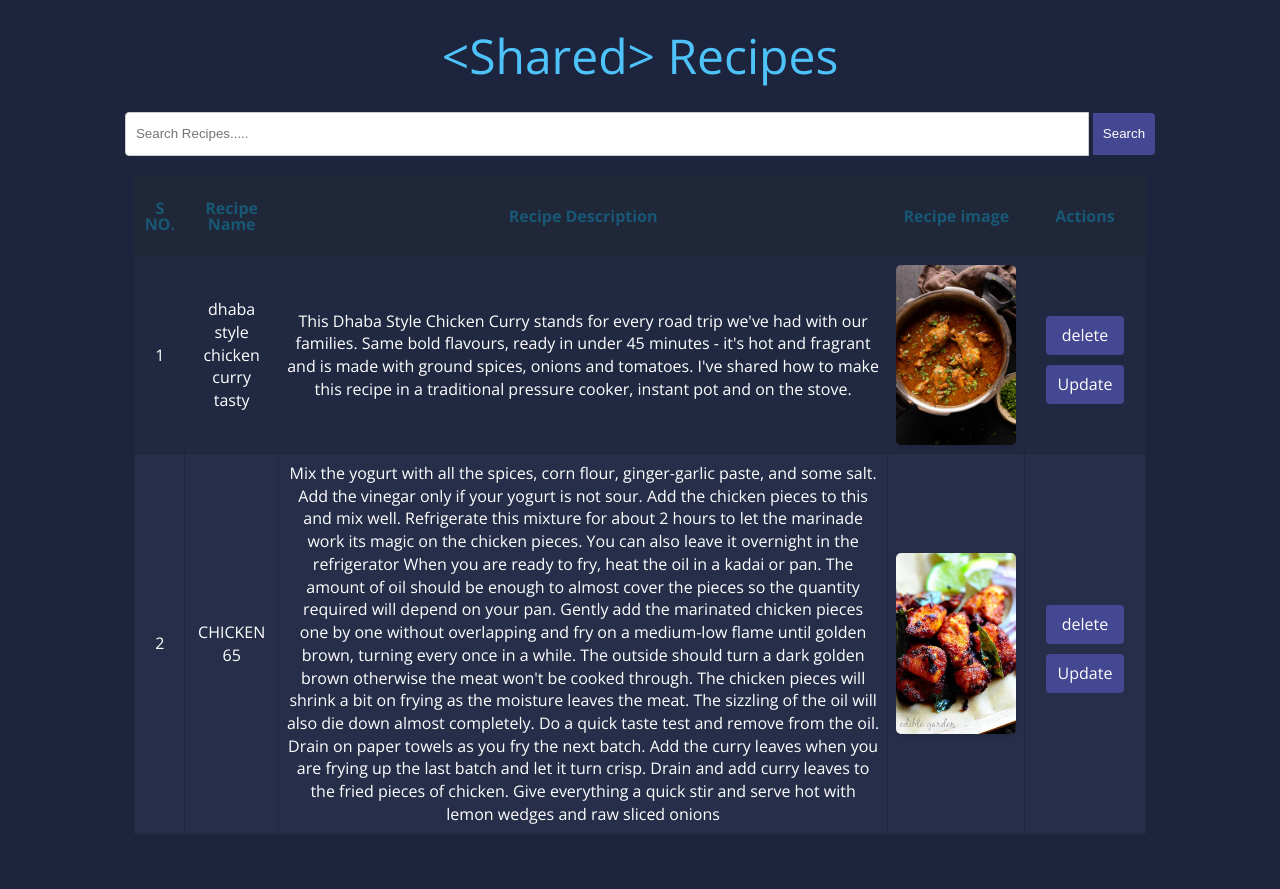
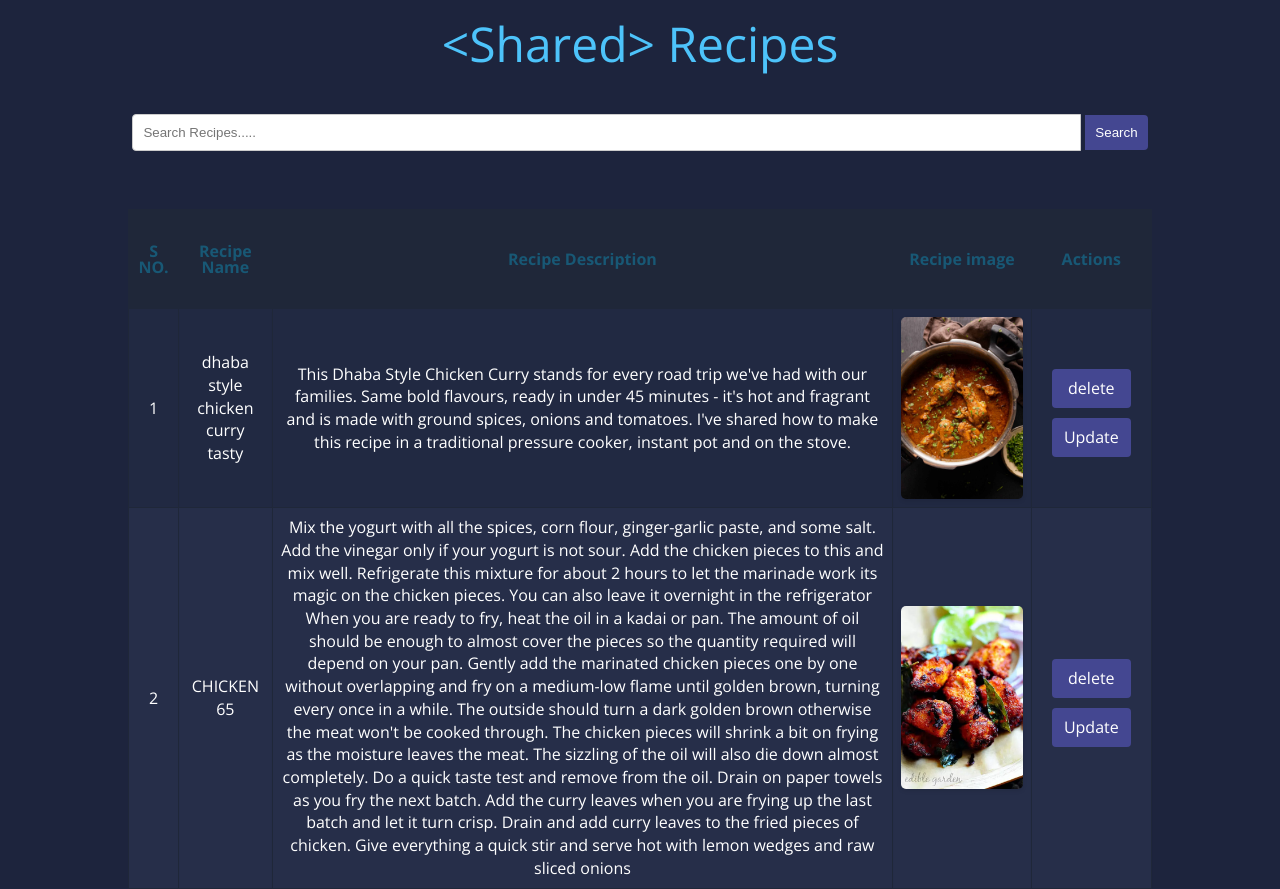
Before and after one commit to Rahwik/Recipe-share, a Django app: page /shared/ in a window 1280 px wide. Before the commit the page ends 824 px from the top, so only its background shows below. Run offline with Django 5.2, Linux system fonts and the light colour scheme; data comes from the database, SQL or seed files in the repository.

Commit message:
responsive

```diff
--- a/recipeapp/templates/shared.html
+++ b/recipeapp/templates/shared.html
@@ -15,6 +15,8 @@
             line-height: 1.42em;
             color: #A7A1AE;
             background-color: #1d243d;
+            margin: 0;
+            padding: 0;
         }
 
         h1 {
@@ -23,6 +25,7 @@
             line-height: 1em;
             text-align: center;
             color: #4DC3FA;
+            margin: 20px 0;
         }
 
         h2 {
@@ -56,42 +59,30 @@
             text-align: center;
             color: #185875;
             padding: 12px 8px;
-            /* Adjust padding for better appearance */
         }
 
         .container td {
             font-weight: normal;
             font-size: 1em;
-            -webkit-box-shadow: 0 2px 2px -2px #0E1119;
-            -moz-box-shadow: 0 2px 2px -2px #0E1119;
             box-shadow: 0 2px 2px -2px #0E1119;
             text-align: center;
             color: #FFF;
-            /* Change text color for better visibility */
             padding: 8px;
-            /* Adjust padding for better appearance */
         }
 
         .container td img {
             max-width: 100%;
-            /* Ensure images don't exceed their container */
             height: auto;
-            /* Maintain aspect ratio */
             display: block;
-            /* Ensure images are centered within their cells */
             margin: 0 auto;
-            /* Center images horizontally */
             border-radius: 5px;
-            /* Add rounded corners */
             box-shadow: 0 2px 4px rgba(0, 0, 0, 0.1);
-            /* Add a subtle shadow */
         }
 
         .container td a.btn {
             display: inline-block;
             padding: 8px 16px;
             background-color: #444791;
-            /* Change to your desired button color */
             color: #FFF;
             text-decoration: none;
             border-radius: 4px;
@@ -100,32 +91,23 @@
 
         .container td a.btn:hover {
             background-color: #E74C3C;
-            /* Change to a darker shade when hovered */
         }
 
         .container {
-            text-align: left;
-            overflow: hidden;
             width: 80%;
             margin: 0 auto;
-            display: table;
-            padding: 0 0 8em 0;
             border-collapse: collapse;
-            /* Collapse border spacing */
         }
 
         .container th,
         .container td {
             border: 1px solid #1F2739;
-            /* Add border to cells */
         }
 
-        /* Background-color of the odd rows */
         .container tr:nth-child(odd) {
             background-color: #212942;
         }
 
-        /* Background-color of the even rows */
         .container tr:nth-child(even) {
             background-color: #262e49;
         }
@@ -136,39 +118,31 @@
 
         .container tr:hover {
             background-color: #464A52;
-            -webkit-box-shadow: 0 6px 6px -6px #0E1119;
-            -moz-box-shadow: 0 6px 6px -6px #0E1119;
             box-shadow: 0 6px 6px -6px #0E1119;
         }
 
-        /* Style for the form */
         form {
             text-align: center;
             margin-bottom: 20px;
         }
 
-        /* Style for the search input */
         input[type="text"] {
-            padding: 10px 10px;
-            line-height: 1.6em;
-            /* Adjust line-height to match button */
+            padding: 10px;
+            margin-top: 2%;
+            margin-bottom: 3%;
             border: 1px solid #ccc;
             border-radius: 4px 0 0 4px;
-            width: calc(84% - 120px);
-            /* Adjust width to leave space for button */
+            width: calc(81% - 110px);
         }
 
-        /* Style for the search button */
         .btn-primary {
-            padding: 10px 10px;
+            padding: 10px;
             background-color: #444791;
             color: #FFF;
             border: none;
             border-radius: 0 4px 4px 0;
             cursor: pointer;
             transition: background-color 0.3s ease;
-            line-height: 1.6em;
-            /* Match line-height with input */
         }
 
         .btn-primary:hover {
```
Also changed, not shown: other parts of recipeapp/templates/shared.html (+51 -7 lines).
